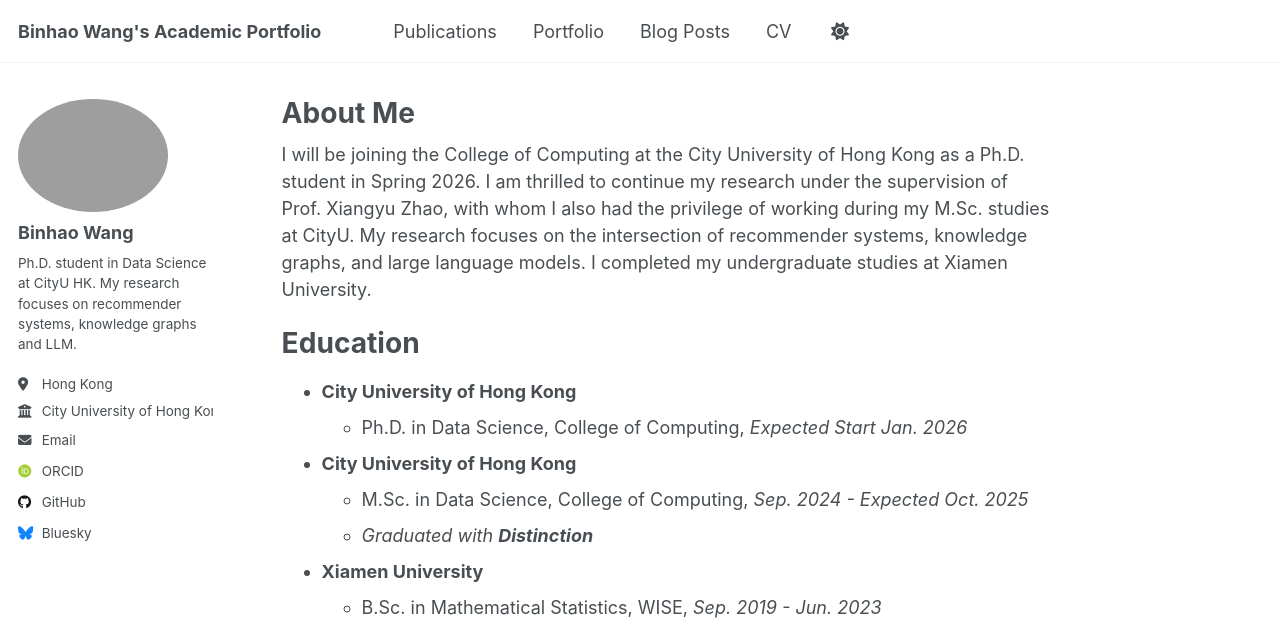
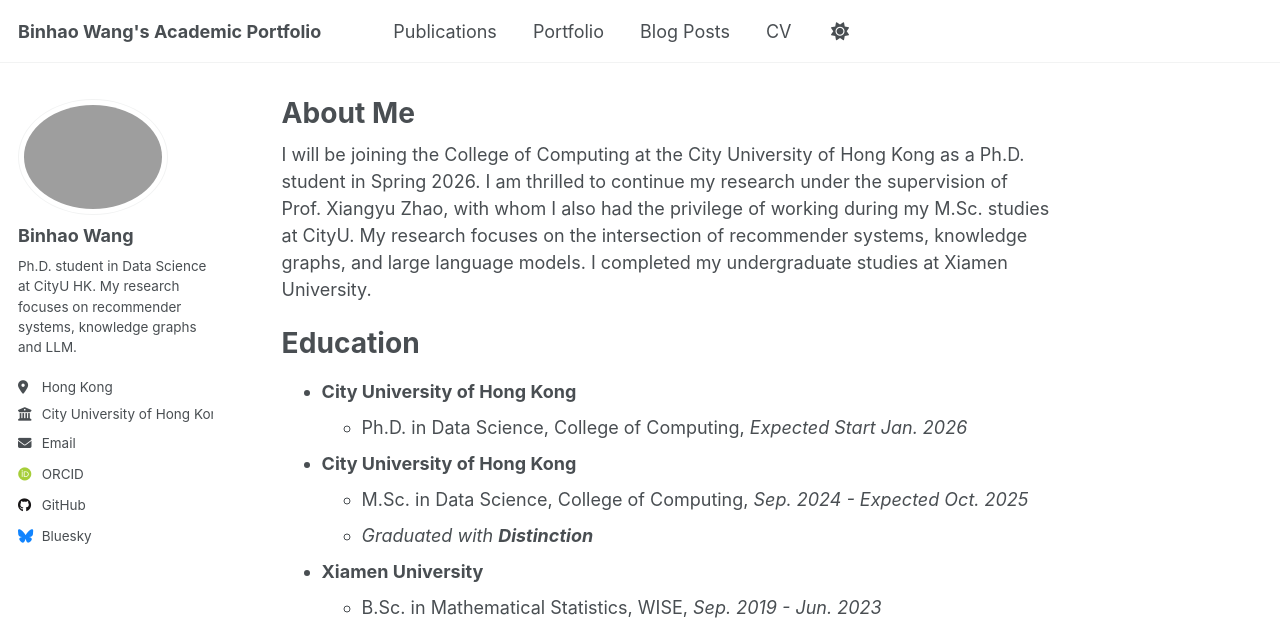
Before and after one commit to BinhaoWang/BinhaoWang.github.io, a Jekyll site: the page built from _pages/about.md, in a window 1280 px wide. Shown: the top 633 px of the page. Built offline with Jekyll 4.4.1, drawn with Linux system fonts in a browser that asks for light colours; some web fonts are replaced; a script that is not in the unit is left out.

Commit message:
以方代圆

```diff
--- a/_sass/layout/_sidebar.scss
+++ b/_sass/layout/_sidebar.scss
@@ -96,12 +96,12 @@
   img {
     max-width: 150px;
     border-radius: 50%;
-    border: none
+    // border: none
 
-    // @include breakpoint($large) {
-    //   padding: 5px;
-    //   // border: 1px solid var(--global-border-color);
-    // }
+    @include breakpoint($large) {
+      padding: 5px;
+      border: 1px solid var(--global-border-color);
+    }
   }
 }
 
```
